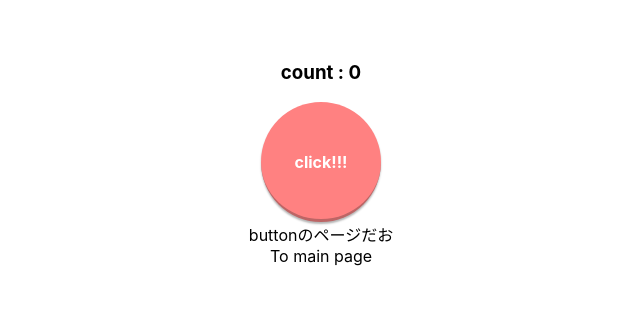
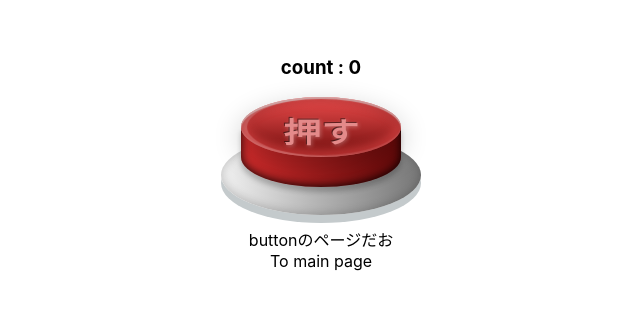
Before and after one commit to yuyaamano23/random-button-webview, a Next.js app: page /button in a window 1280 px wide. Shown: the part 246-556 px from the top of the page, without its empty margins (319-959 px from the left). Built offline with nearby package versions, Linux system fonts and the light colour scheme.

Commit message:
新しいクリックボタン

```diff
--- a/package.json
+++ b/package.json
@@ -13,6 +13,7 @@
 		"next": "11.1.2",
 		"react": "17.0.2",
 		"react-dom": "17.0.2",
+		"react-icons": "^4.3.1",
 		"recoil": "^0.4.1"
 	},
 	"devDependencies": {
--- a/pages/button.tsx
+++ b/pages/button.tsx
@@ -4,13 +4,14 @@ import { useRecoilState } from "recoil";
 import { countState } from "../atoms";
 import styles from "../styles/Button.module.css";
 import Router from "next/router";
+import { AiOutlineReload } from "react-icons/ai";
 
 const Button: FC = () => {
 	const [randnum, setRandnum] = useState<number>(0);
 	// recoil
 	const [count, setCount] = useRecoilState<number>(countState);
 	useEffect(() => {
-		setRandnum(1 + Math.floor(Math.random() * 25));
+		setRandnum(1 + Math.floor(Math.random() * 30));
 	}, []);
 	return (
 		<div className={styles.container}>
@@ -23,20 +24,24 @@ const Button: FC = () => {
 								Router.reload();
 							}}
 						>
+							<AiOutlineReload />
 							もういちど
 						</div>
 					</>
 				) : (
 					<>
 						<h3>count : {count}</h3>
-						<div
-							className={styles.btnSquareShadow}
+						<a
+							className={styles.btnEmergencyReal}
 							onClick={() => {
 								setCount(count + 1);
 							}}
 						>
-							click!!!
-						</div>
+							<span className={styles.btnEmergencyRealBottom}></span>
+							<span className={styles.btnEmergencyRealTop}>
+								<span>押す</span>
+							</span>
+						</a>
 					</>
 				)}
 				<div>buttonのページだお</div>
--- a/styles/Button.module.css
+++ b/styles/Button.module.css
@@ -1,25 +1,3 @@
-.btnSquareShadow {
-	display: inline-block;
-	text-decoration: none;
-	background: #ff8181;
-	color: #fff;
-	width: 120px;
-	height: 120px;
-	line-height: 120px;
-	border-radius: 50%;
-	text-align: center;
-	font-weight: bold;
-	overflow: hidden;
-	box-shadow: 0px 2px 2px rgba(0, 0, 0, 0.29);
-	border-bottom: solid 3px #bd6565;
-}
-.btnSquareShadow:active {
-	-webkit-transform: translateY(2px);
-	transform: translateY(2px);
-	box-shadow: 0 0 1px rgba(0, 0, 0, 0.15);
-	border-bottom: none;
-}
-
 .container {
 	min-height: 100vh;
 	padding: 0 0.5rem;
@@ -45,3 +23,126 @@
 		flex-direction: column;
 	}
 }
+
+a.btnEmergencyReal {
+	position: relative;
+	display: block;
+	width: 200px;
+	height: 130px;
+	margin: 0 auto;
+}
+
+a.btnEmergencyReal:hover .btnEmergencyRealTop {
+	top: 10px;
+	height: 50px;
+}
+
+a.btnEmergencyReal:active .btnEmergencyRealTop {
+	top: 20px;
+	height: 40px;
+}
+
+.btnEmergencyRealTop {
+	position: absolute;
+	top: 0;
+	left: 20px;
+	width: 160px;
+	height: 60px;
+	margin-top: 30px;
+	border-radius: 0 0 50% 50%;
+	background-image: -webkit-gradient(
+		linear,
+		right top,
+		left top,
+		from(#630909),
+		to(#d62d2d)
+	);
+	background-image: -webkit-linear-gradient(right, #630909 0%, #d62d2d 100%);
+	background-image: linear-gradient(to left, #630909 0%, #d62d2d 100%);
+	-webkit-box-shadow: inset 0 -1px 10px 0 rgba(0, 0, 0, 0.9),
+		0 5px 5px 0 rgba(0, 0, 0, 0.2);
+	box-shadow: inset 0 -1px 10px 0 rgba(0, 0, 0, 0.9),
+		0 5px 5px 0 rgba(0, 0, 0, 0.2);
+}
+
+.btnEmergencyRealTop:before {
+	position: absolute;
+	top: -30px;
+	left: 0;
+	width: 160px;
+	height: 60px;
+	content: "";
+	border-radius: 80px / 30px;
+	background-image: -webkit-gradient(
+		linear,
+		left bottom,
+		left top,
+		from(#6c0c0b),
+		to(#ed4c4c)
+	);
+	background-image: -webkit-linear-gradient(bottom, #6c0c0b 0%, #ed4c4c 100%);
+	background-image: linear-gradient(to top, #6c0c0b 0%, #ed4c4c 100%);
+	-webkit-box-shadow: 0 10px 28px 2px rgba(0, 0, 0, 0.2),
+		inset 0 5px 10px 0 rgba(0, 0, 0, 0.2),
+		inset 0 2px 1px 0 rgba(255, 255, 255, 0.6),
+		inset 0 -2px 1px 0 rgba(255, 255, 255, 0.1),
+		inset 0 -2px 10px 5px rgba(237, 76, 76, 0.6),
+		inset 5px 0 1px 1px rgba(255, 255, 255, 0.3);
+	box-shadow: 0 10px 28px 2px rgba(0, 0, 0, 0.2),
+		inset 0 5px 10px 0 rgba(0, 0, 0, 0.2),
+		inset 0 2px 1px 0 rgba(255, 255, 255, 0.6),
+		inset 0 -2px 1px 0 rgba(255, 255, 255, 0.1),
+		inset 0 -2px 10px 5px rgba(237, 76, 76, 0.6),
+		inset 5px 0 1px 1px rgba(255, 255, 255, 0.3);
+}
+
+.btnEmergencyRealTop span {
+	font-size: 38px;
+	font-weight: bold;
+
+	position: absolute;
+	top: -24px;
+	left: 0;
+
+	width: 100%;
+
+	-webkit-transform: scaleY(0.75);
+
+	transform: scaleY(0.75);
+	text-align: center;
+
+	color: #e48a8a;
+	text-shadow: -1px -1px 0 rgba(0, 0, 0, 0.5),
+		1px 1px 5px rgba(255, 255, 255, 0.3);
+}
+
+.btnEmergencyRealBottom {
+	position: absolute;
+	top: 38px;
+	left: 0;
+	width: 200px;
+	height: 80px;
+	border-radius: 100px / 40px;
+	background-image: -webkit-gradient(
+		linear,
+		left top,
+		right top,
+		from(#f2f2f2),
+		color-stop(48%, #b4b4b4),
+		to(#767676)
+	);
+	background-image: -webkit-linear-gradient(
+		left,
+		#f2f2f2 0%,
+		#b4b4b4 48%,
+		#767676 100%
+	);
+	background-image: linear-gradient(
+		to right,
+		#f2f2f2 0%,
+		#b4b4b4 48%,
+		#767676 100%
+	);
+	-webkit-box-shadow: 0 8px 0 #c4cacc, inset 1px -1px 10px 0 rgba(0, 0, 0, 0.2);
+	box-shadow: 0 8px 0 #c4cacc, inset 1px -1px 10px 0 rgba(0, 0, 0, 0.2);
+}
```
Also changed, not shown: 1 other file (tests, documents, lock files or other folders).
